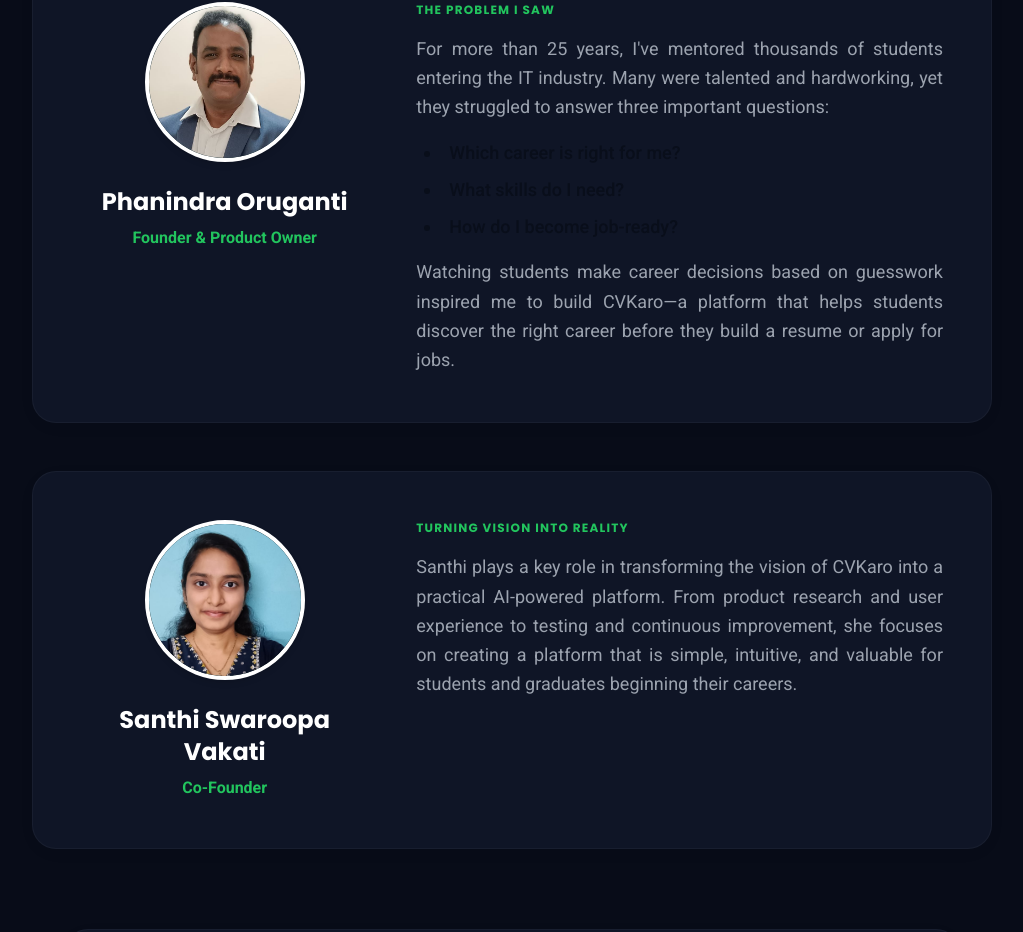
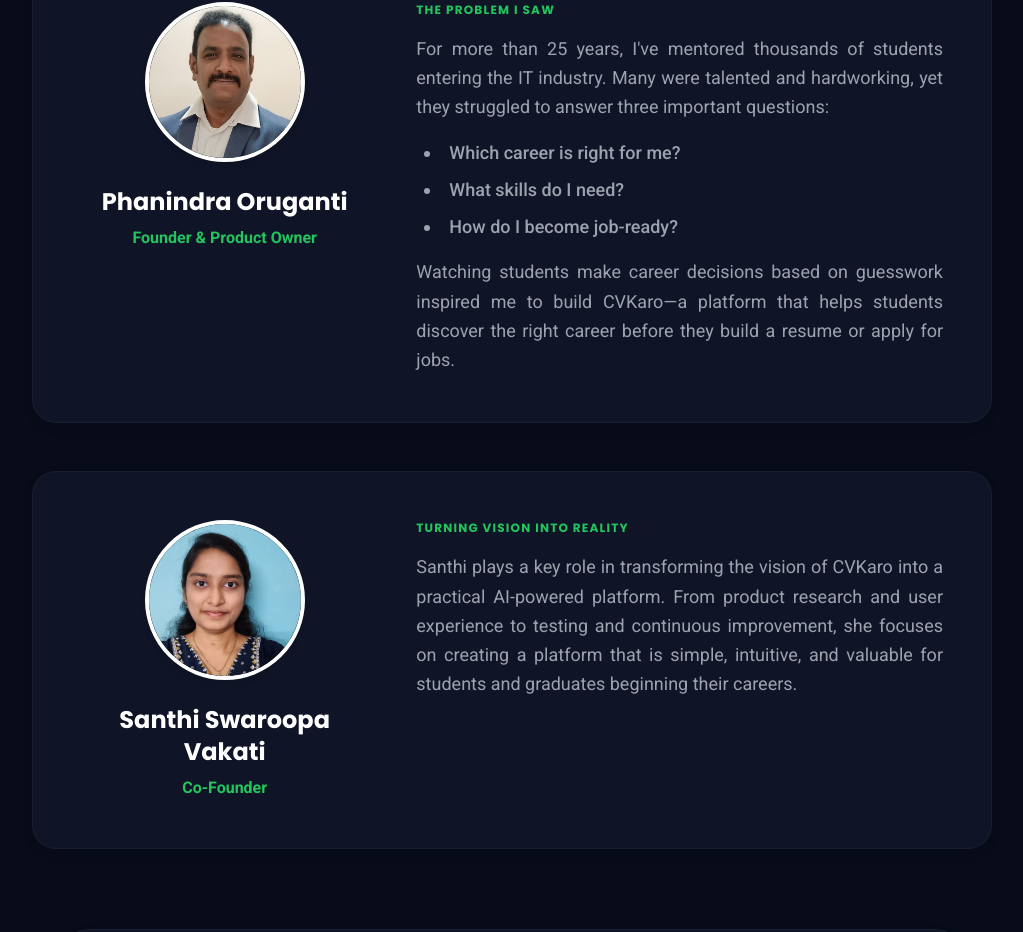
Before and after one commit to phanindra73/cvkaro-public, a React (Vite) app: page / in a window 1280 px wide. Shown: the part 4411-5343 px from the top of the page, without its empty margins (128-1151 px from the left). Built offline with nearby package versions, Linux system fonts and the light colour scheme.

Commit message:
founder section change  committ

```diff
--- a/src/components/WhyCVKaro.tsx
+++ b/src/components/WhyCVKaro.tsx
@@ -51,7 +51,7 @@
                 <p>
                   For more than 25 years, I've mentored thousands of students entering the IT industry. Many were talented and hardworking, yet they struggled to answer three important questions:
                 </p>
-                <ul className="list-disc list-inside space-y-2 ml-2 text-navy-dark/80 font-medium">
+                <ul className="list-disc list-inside space-y-2 ml-2 text-text-muted font-medium">
                   <li>Which career is right for me?</li>
                   <li>What skills do I need?</li>
                   <li>How do I become job-ready?</li>
```
